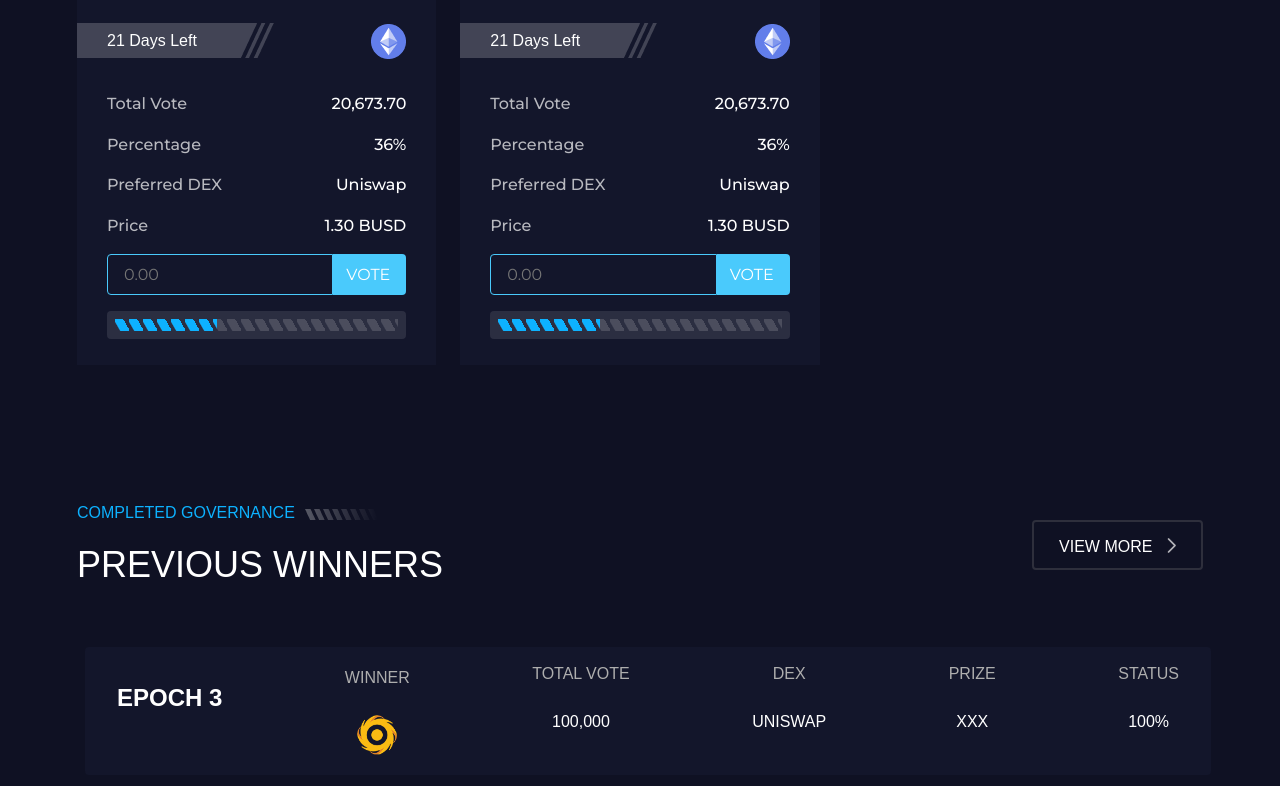
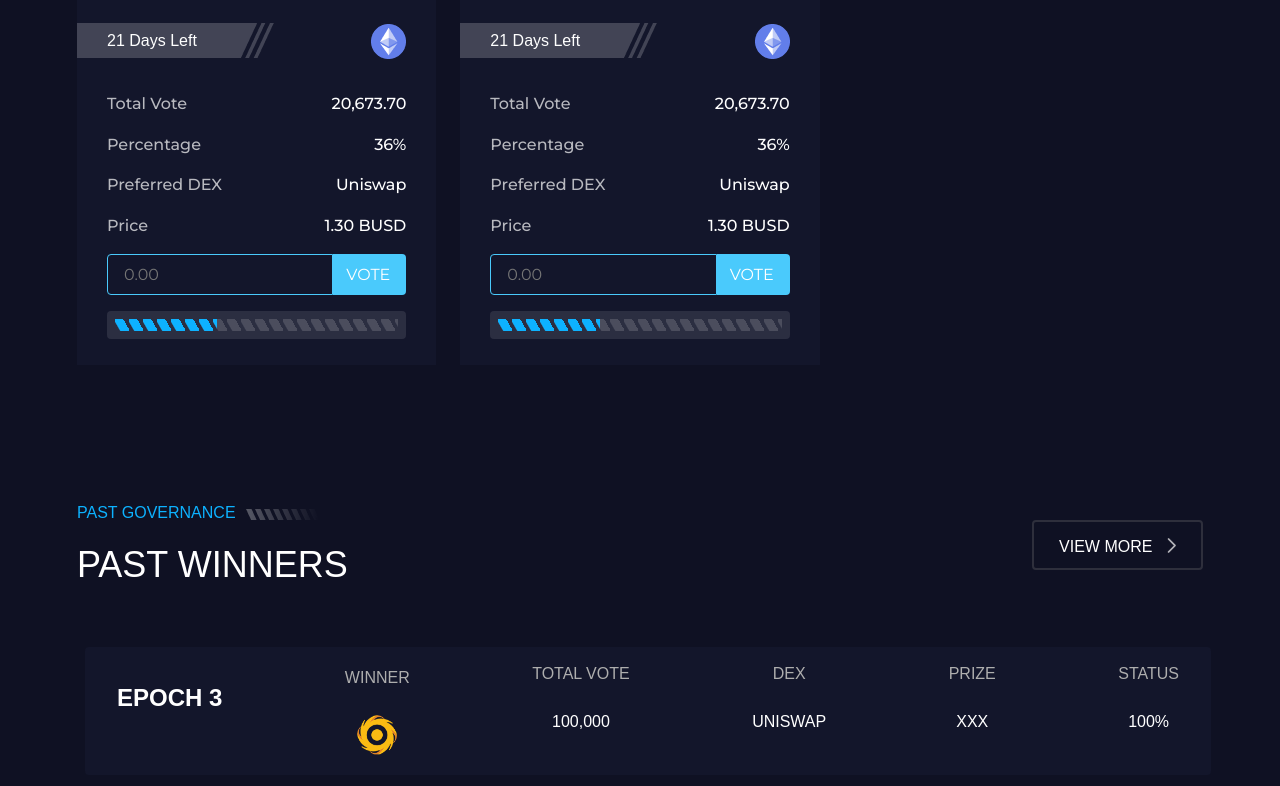
Before and after one commit to codeChef8888/xyz, a Next.js app: page / in a window 1280 px wide. Shown: the part 1915-2701 px from the top of the page. Built offline with nearby package versions, Linux system fonts and the light colour scheme.

Commit message:
updated label for past governance

```diff
--- a/components/home/CompleteProjectsSection.tsx
+++ b/components/home/CompleteProjectsSection.tsx
@@ -10,14 +10,14 @@ const CompleteProjectsSection: NextPage = () => {
         <div className="sec-inner align-items-center d-flex justify-content-between  mb-50">
           <div className="sec-heading">
             <div className="sub-inner mb-15">
-              <span className="sub-title">Completed Governance</span>
+              <span className="sub-title">PAST GOVERNANCE</span>
               <img
                 className="heading-left-image"
                 src="assets/images/icons/steps.png"
                 alt="Steps-Image"
               />
             </div>
-            <h2 className="title mb-0 xs-pb-20">Previous Winners</h2>
+            <h2 className="title mb-0 xs-pb-20">PAST Winners</h2>
           </div>
           <div className="gamfi-btn-area">
             <ul>
```
